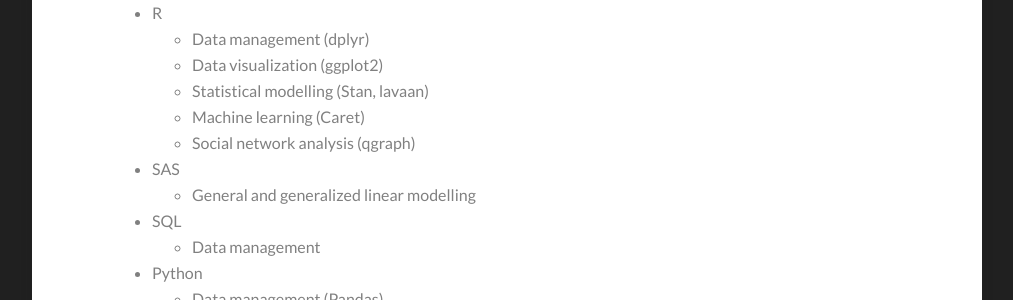
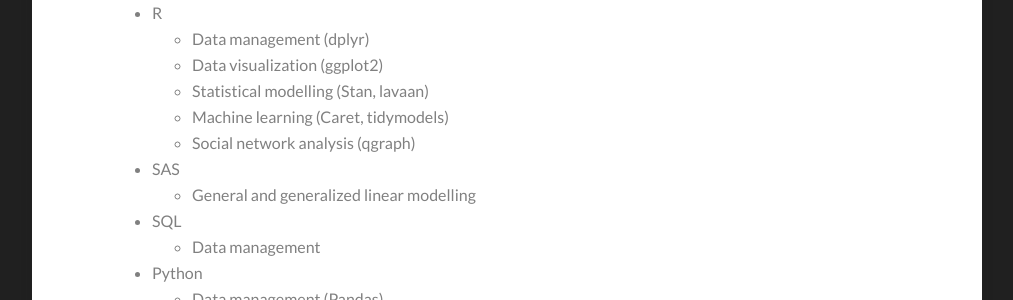
Before and after one commit to Kamran-Afzali/Kamran-Afzali.github.io, a Jekyll site: the page built from software/index.md, in a window 1280 px wide. Shown: the part 414-714 px from the top of the page, without its empty margins (133-1146 px from the left). Built offline with Jekyll 4.4.1, drawn with Linux system fonts in a browser that asks for light colours.

Commit message:
Update index.md

```diff
--- a/software/index.md
+++ b/software/index.md
@@ -9,7 +9,7 @@ title: Software
       <li>Data management (dplyr)</li>
       <li>Data visualization (ggplot2)</li>
       <li>Statistical modelling (Stan, lavaan)</li>
-      <li>Machine learning (Caret)</li>
+      <li>Machine learning (Caret, tidymodels)</li>
       <li>Social network analysis (qgraph)</li>
    </ul>
   </li>
```
